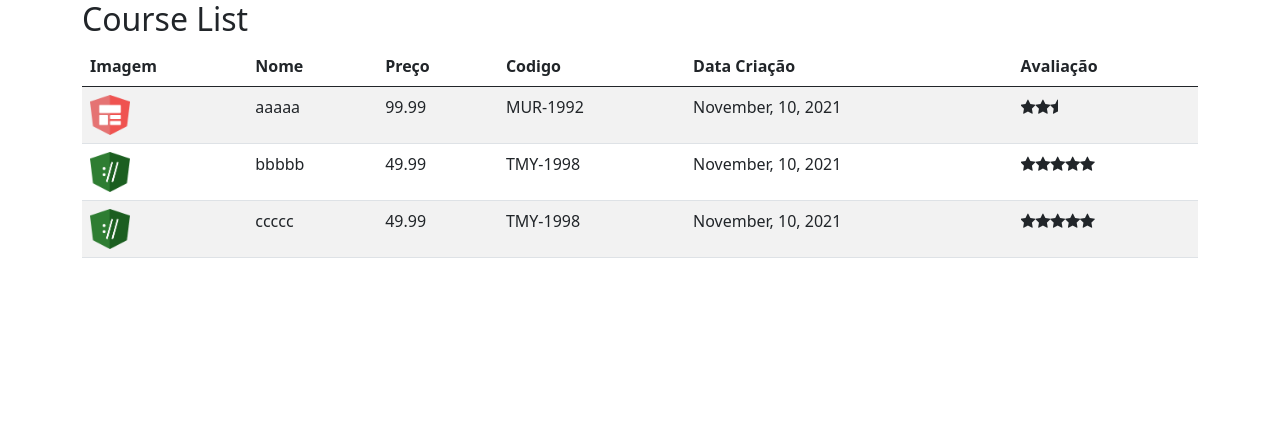
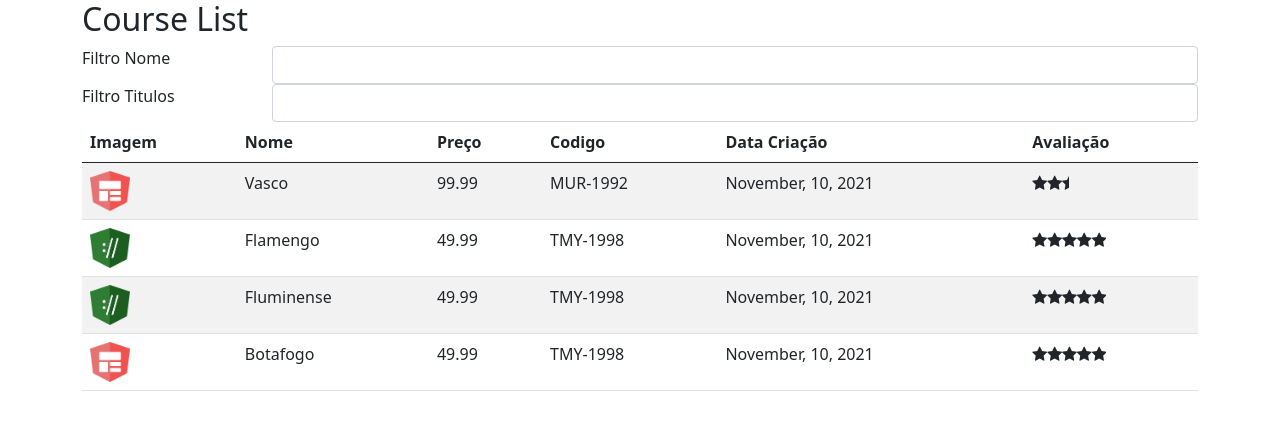
Before and after one commit to murilofarias10/R_SQL_OUTROS, an Angular app in the folder ProjetoComAngular/curso-manager/: page / in a window 1280 px wide. Shown: the top 430 px of the page. Built offline with nearby package versions, Linux system fonts and the light colour scheme.

Commit message:
incluindo duas opcoes de filtros

```diff
--- a/ProjetoComAngular/curso-manager/src/app/Courses/course-list.component.html
+++ b/ProjetoComAngular/curso-manager/src/app/Courses/course-list.component.html
@@ -1,5 +1,16 @@
 <h2> Course List </h2>
-
+<div class="form-group row">
+    <label class="col-sm-2 col-from-label">Filtro Nome</label>
+    <div class="col-sm-10">
+        <input [(ngModel)]="filter" class="form-control">
+    </div>
+</div>
+<div class="form-group row">
+    <label class="col-sm-2 col-from-label">Filtro Titulos</label>
+    <div class="col-sm-10">
+        <input [(ngModel)]="filter2" class="form-control">
+    </div>
+</div>
 <table class="table table-striped">
     <thead>
         <tr>
@@ -14,7 +25,7 @@
 
     <!-- <img [src] para dizer que a img está dentro do projeto  -->
     <tbody>
-        <tr *ngFor="let course of courses">
+        <tr *ngFor="let course of filtercourses">
             <td><img [src]="course.imageUrl" width="40" height="40"></td>
             <td>{{ course.name }}</td>
             <td>{{ course.price }}</td>
--- a/ProjetoComAngular/curso-manager/src/app/Courses/course-list.component.ts
+++ b/ProjetoComAngular/curso-manager/src/app/Courses/course-list.component.ts
@@ -20,14 +20,44 @@ export class CourseListComponent implements OnInit {
         */
 
 export class CourseListComponent implements OnInit {
-    courses: Course[] = [];
 
+    filtercourses: Course[]=[];
+filtercourses2: Course[]=[];
+
+    _courses: Course[] = [];
+_courses2: Course[] = [];
+
+    _filterby!: string;
+_filterby2!: string;
     constructor(private courseService: CourseService){ }
 
     ngOnInit(): void {
-    this.courses = this.courseService.retrieveAll();
+    this._courses = this.courseService.retrieveAll();
+this._courses2 = this.courseService.retrieveAll();
 
+    this.filtercourses = this._courses;
+ this.filtercourses2 = this._courses2;
 }
+
+    set filter(value: string){
+    this._filterby = value;
+    this.filtercourses = this._courses.filter((course: Course) => course.name.toLocaleLowerCase().indexOf(this._filterby.toLocaleLowerCase()) > -1);
+}
+
+set filter2(value: string){
+    this._filterby2 = value;
+    this.filtercourses = this._courses2.filter((course: Course) => course.price.toLocaleString().indexOf(this._filterby2.toLocaleString()) > -1);
+}
+    get filter() {
+    return this._filterby;
+}
+
+ get filter2() {
+    return this._filterby2;
+}
+
+
+
 /* ANTERIOR
     ngOnInit(): void {
     this.courses = [
--- a/ProjetoComAngular/curso-manager/src/app/Courses/course.service.ts
+++ b/ProjetoComAngular/curso-manager/src/app/Courses/course.service.ts
@@ -18,7 +18,7 @@ var COURSES: Course[] = [
 
 {
                 id: 1,
-                name: 'aaaaa',
+                name: 'Vasco',
                 imageUrl: '/assets/images/forms.png',
                 price: 99.99,
                 code: 'MUR-1992',
@@ -28,7 +28,7 @@ var COURSES: Course[] = [
             },
             {
                 id: 2,
-                name: 'bbbbb',
+                name: 'Flamengo',
                 imageUrl: '/assets/images/http.png',
                 price: 49.99,
                 code: 'TMY-1998',
@@ -37,10 +37,20 @@ var COURSES: Course[] = [
                 releaseDate: 'November, 10, 2021'
              },
 
-{
+                {
                 id: 3,
-                name: 'ccccc',
+                name: 'Fluminense',
                 imageUrl: '/assets/images/http.png',
+                price: 49.99,
+                code: 'TMY-1998',
+                duration: 80,
+                rating: 5.0,
+                releaseDate: 'November, 10, 2021'
+             },
+                {
+                id: 4,
+                name: 'Botafogo',
+                imageUrl: '/assets/images/forms.png',
                 price: 49.99,
                 code: 'TMY-1998',
                 duration: 80,
@@ -50,5 +60,4 @@ var COURSES: Course[] = [
 
 
 
-
 ]
```
